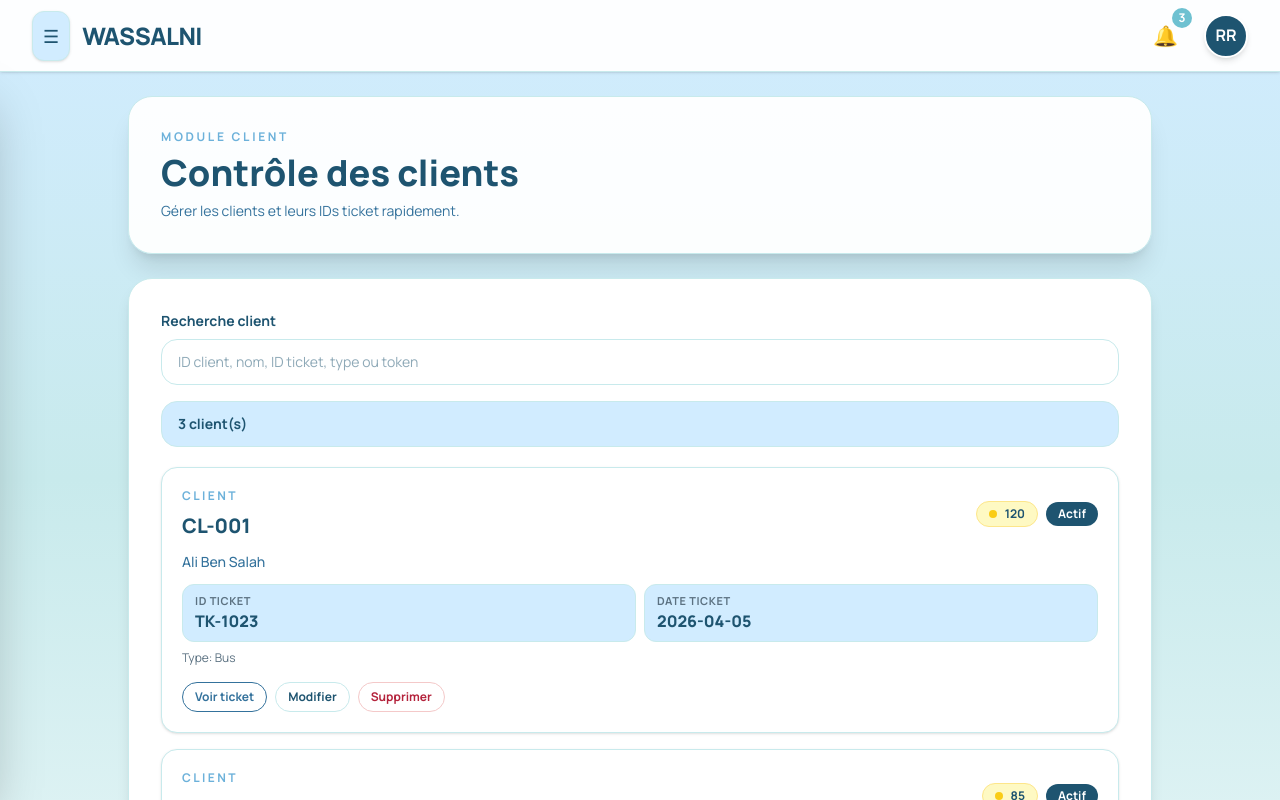
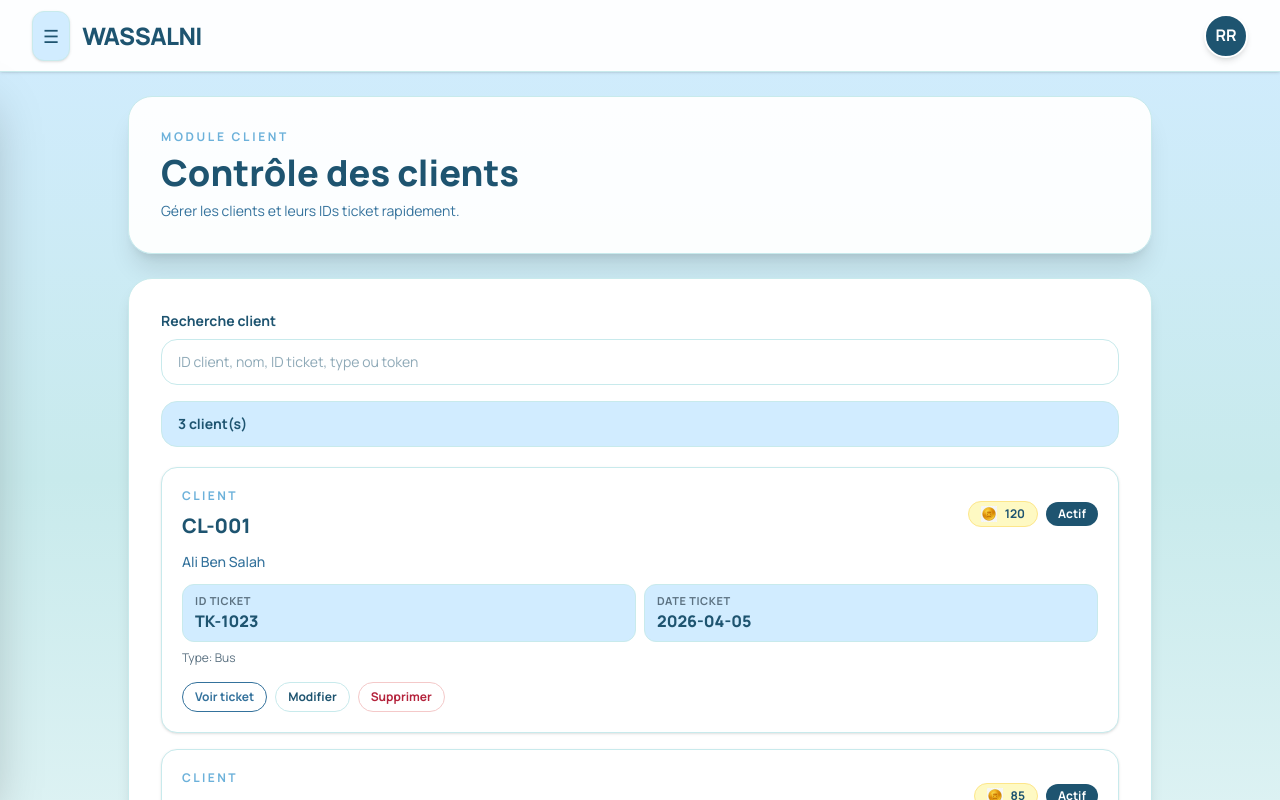
Before and after one commit to hamza-hk7440/Wassalni, a React app in the folder frontend/: page /home in a window 1280 px wide. Shown: the top 800 px of the page. Built offline with nearby package versions, Linux system fonts and the light colour scheme; the HTML template or start-up script is replaced by a standard one.

Commit message:
supprimer notif

```diff
--- a/frontend/src/components/layout/NavbarRa.jsx
+++ b/frontend/src/components/layout/NavbarRa.jsx
@@ -84,62 +84,6 @@
 
 
         <div className="flex items-center gap-3 md:gap-4">
-          {/* Notification Bell */}
-          <button
-            className="relative p-2.5 hover:bg-slate-100 rounded-xl transition-all cursor-pointer"
-            onClick={toggleNotifications}
-          >
-            <span className="text-lg md:text-xl">🔔</span>
-            {unreadCount > 0 && (
-              <span className="absolute -top-1 -right-1 w-5 h-5 rounded-full text-white text-xs font-bold flex items-center justify-center bg-softTeal">
-                {unreadCount}
-              </span>
-            )}
-          </button>
-
-          {isNotifOpen && (
-            <div
-              className="absolute top-[76px] right-16 md:right-24 w-[20rem] bg-white rounded-2xl shadow-2xl p-4 z-40 border border-frostBlue"
-            >
-              <div className="flex items-center justify-between mb-3">
-                <p className="text-sm font-bold text-deepOcean">
-                  Notifications
-                </p>
-                <span className="text-xs font-semibold text-skyBlue">
-                  {unreadCount}
-                </span>
-              </div>
-
-              <div className="space-y-3 max-h-64 overflow-auto">
-                {notifications.map((item) => (
-                  <div
-                    key={item.id}
-                    className="p-3 rounded-xl border bg-blue-50/80 border-frostBlue"
-                  >
-                    <div className="flex items-start justify-between gap-3">
-                      <div>
-                        <p className="text-sm font-semibold text-deepOcean">
-                          {item.title}
-                        </p>
-                        <p className="text-xs text-skyBlue">
-                          {item.detail}
-                        </p>
-                      </div>
-                      <span className="text-[10px] font-bold text-softTeal">
-                        {item.time}
-                      </span>
-                    </div>
-                  </div>
-                ))}
-
-                {notifications.length === 0 && (
-                  <p className="text-xs text-center text-skyBlue">
-                    Aucune notification
-                  </p>
-                )}
-              </div>
-            </div>
-          )}
 
           {/* Profile Button */}
           <button onClick={() => setIsProfileOpen(!isProfileOpen)}
--- a/frontend/src/pages/client/Home.jsx
+++ b/frontend/src/pages/client/Home.jsx
@@ -2,6 +2,7 @@
 import { Link } from 'react-router-dom';
 import Navbar from '../../components/layout/NavbarRa';
 import palette from '../../components/common/pallette';
+import tokenLogo from '../../assets/token_logo.png';
 
 const initialClients = [
 	{ clientId: 'CL-001', nom: 'Ali Ben Salah', ticketId: 'TK-1023', ticketDate: '2026-04-05', transport: 'Bus', statut: 'Actif', token: 120 },
@@ -126,7 +127,7 @@
 											</div>
 											<div className="flex items-center gap-2">
 												<div className="inline-flex items-center gap-2 rounded-full border px-3 py-1 text-xs font-bold text-deepOcean" style={{ borderColor: '#fde68a', backgroundColor: '#fef9c3' }}>
-													<span className="inline-block h-2 w-2 rounded-full" style={{ backgroundColor: '#facc15' }}></span>
+													<img src={tokenLogo} alt="Token logo" className="h-4 w-4 object-contain" />
 													{client.token}
 												</div>
 												<div className="inline-flex rounded-full px-3 py-1 text-xs font-bold bg-deepOcean text-pureWhite">
@@ -185,7 +186,7 @@
 										</div>
 
 										{editingId === client.clientId && (
-											<form className="mt-4 rounded-2xl border p-4" onSubmit={saveEdit} className="border-frostBlue bg-pureWhite">
+											<form className="mt-4 rounded-2xl border p-4 border-frostBlue bg-pureWhite" onSubmit={saveEdit}>
 												<p className="text-sm font-bold text-deepOcean">
 													Modifier ce client
 												</p>
```
